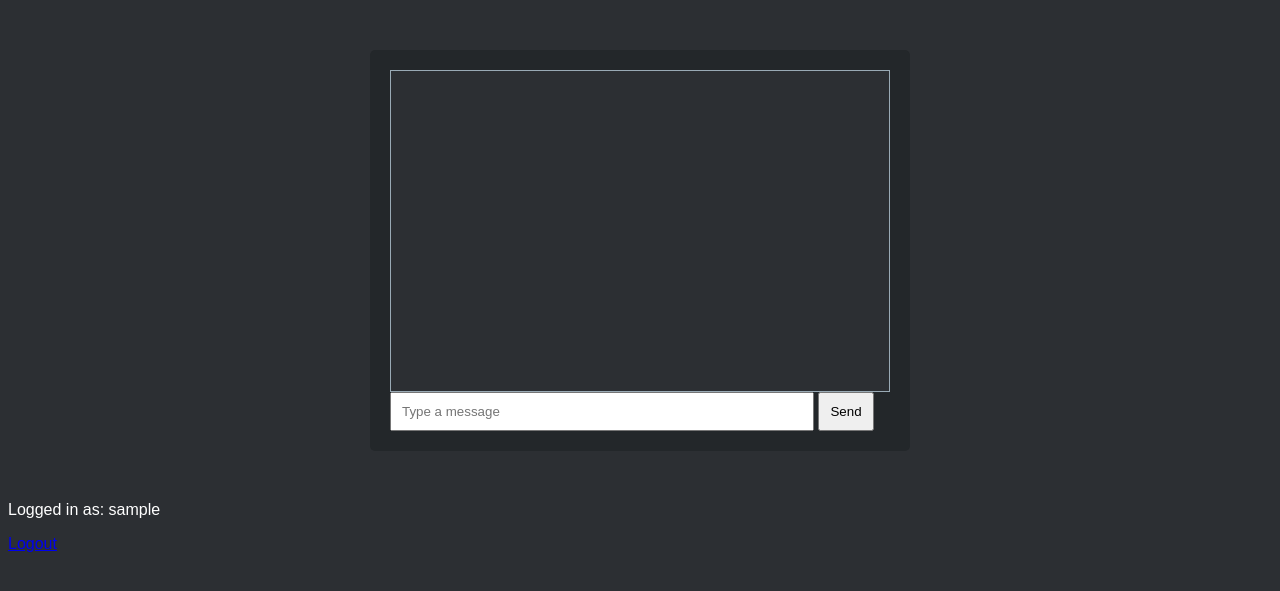
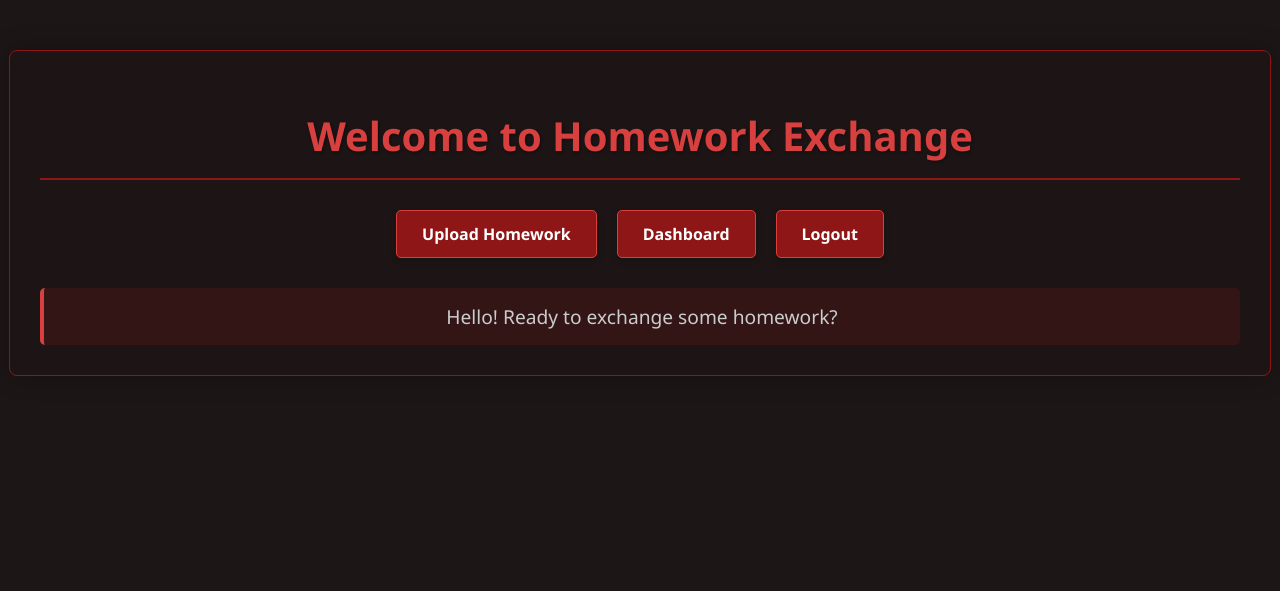
Before and after one commit to erjon0/final-php-, a PHP site: page / in a window 1280 px wide. Shown: the top 591 px of the page. Run offline with PHP 8.4, Linux system fonts and the light colour scheme; the visitor is signed in with stand-in values (Sample User, id 1); data that the repository does not hold is empty.

Commit message:
DASDASAWWAWD

```diff
--- a/db.php
+++ /dev/null
@@ -1,12 +0,0 @@
-<?php
-$host = "localhost";
-$dbname = "discord_clone";
-$user = "root";
-$pass = ""; // your db password
-
-try {
-    $pdo = new PDO("mysql:host=$host;dbname=$dbname", $user, $pass);
-} catch (PDOException $e) {
-    die("DB connection failed: " . $e->getMessage());
-}
-?>
--- a/index.php
+++ b/index.php
@@ -1,80 +1,97 @@
 <?php
 session_start();
-if (!isset($_SESSION['user_id'])) {
-    header("Location: login.php");
-    exit();
-}
+?>
+<!DOCTYPE html>
+<html lang="en">
+<head>
+    <meta charset="UTF-8">
+    <meta name="viewport" content="width=device-width, initial-scale=1.0">
+    <title>Homework Exchange</title>
+    <style>
+        body {
+            font-family: 'Segoe UI', Tahoma, Geneva, Verdana, sans-serif;
+            background-color: #1D1616;
+            margin: 0;
+            padding: 0;
+            color: #f5f5f5;
+        }
 
-include "db.php";
+        .container {
+            max-width: 1200px;
+            margin: 0 auto;
+            background-color: rgba(29, 22, 22, 0.9);
+            padding: 30px;
+            border-radius: 8px;
+            box-shadow: 0 0 25px rgba(0, 0, 0, 0.3);
+            border: 1px solid #8E1616;
+        }
 
-    if (isset($_GET['channel_id'])) {
-        $_SESSION['channel_id'] = $_GET['channel_id'];
-}
+        h1 {
+            color: #D84040;
+            text-align: center;
+            margin-bottom: 30px;
+            font-size: 2.5em;
+            border-bottom: 2px solid #8E1616;
+            padding-bottom: 15px;
+            text-shadow: 1px 1px 3px rgba(0, 0, 0, 0.5);
+        }
 
+        .nav-links {
+            display: flex;
+            justify-content: center;
+            gap: 20px;
+            margin-bottom: 30px;
+            flex-wrap: wrap;
+        }
 
-if (!isset($_SESSION['channel_id'])) {
-        $_SESSION['channel_id'] = 1;
-}
-?>
+        .nav-links a {
+            text-decoration: none;
+            color: white;
+            background-color: #8E1616;
+            padding: 12px 25px;
+            border-radius: 5px;
+            font-weight: bold;
+            transition: all 0.3s ease;
+            box-shadow: 0 3px 6px rgba(0, 0, 0, 0.2);
+            border: 1px solid #D84040;
+        }
 
+        .nav-links a:hover {
+            background-color: #D84040;
+            transform: translateY(-2px);
+            box-shadow: 0 5px 10px rgba(0, 0, 0, 0.3);
+        }
 
-<!DOCTYPE html>
-<html>
-<head>
-    <title>Discord Clone</title>
-    <link rel="stylesheet" href="style.css">
+        .welcome-message {
+            text-align: center;
+            font-size: 1.2em;
+            margin-top: 30px;
+            color: #ccc;
+            padding: 15px;
+            background-color: rgba(142, 22, 22, 0.2);
+            border-radius: 5px;
+            border-left: 4px solid #D84040;
+        }
+    </style>
 </head>
 <body>
-    <div class="chat-box">
-        <div id="messages"></div>
-        <input type="text" id="message" placeholder="Type a message">
-        <button onclick="sendMessage()">Send</button>
+    <div class="container" style="margin-top: 50px;">
+        <h1>Welcome to Homework Exchange</h1>
+
+        <div class="nav-links">
+            <?php if (!isset($_SESSION['user_id'])): ?>
+                <a href='login.php'>Login</a>
+                <a href='register.php'>Register</a>
+            <?php else: ?>
+                <a href='upload.php'>Upload Homework</a>
+                <a href='dashboard.php'>Dashboard</a>
+                <a href='logout.php'>Logout</a>
+            <?php endif; ?>
+        </div>
+
+        <div class="welcome-message">
+            <?php echo isset($_SESSION['user_id']) ? "Hello! Ready to exchange some homework?" : "Please login or register to get started"; ?>
+        </div>
     </div>
-    <div class="user-info">
-        <p>Logged in as: <?php echo htmlspecialchars($_SESSION['username']); ?></p>
-        <a href="logout.php">Logout</a>
-    <script>
-        function fetchMessages() {
-            fetch('fetch_messages.php?channel_id=<?php echo $_SESSION['channel_id']; ?>')
-                .then(res => res.text())
-                .then(data => {
-                    document.getElementById('messages').innerHTML = data;
-                });
-        }
-        <form action="manage_channels.php" method="POST">
-    <input name="new_channel" placeholder="New channel" required>
-    <button>Create</button>
-</form>
-
-<ul>
-<?php
-foreach ($channels as $ch) {
-    $active = ($_SESSION['channel_id'] == $ch['id']) ? "style='font-weight:bold'" : "";
-    echo "<li>
-        <a href='?channel_id={$ch['id']}' $active># {$ch['name']}</a>";
-
-    if ($ch['created_by'] == $_SESSION['user_id']) {
-        echo " <a href='manage_channels.php?delete={$ch['id']}' style='color:red;'>[delete]</a>";
-    }
-
-    echo "</li>";
-}
-?>
-</ul>
-</div>
-    function sendMessage() {
-        const msg = document.getElementById('message').value;
-        fetch('send_message.php', {
-            method: 'POST',
-            headers: { 'Content-Type': 'application/x-www-form-urlencoded' },
-            body: 'message=' + encodeURIComponent(msg) + '&channel_id=<?php echo $_SESSION['channel_id']; ?>'
-        }).then(() => {
-            document.getElementById('message').value = '';
-            fetchMessages();
-        });
-    }
-        setInterval(fetchMessages, 1000); // polling every second
-        fetchMessages();
-    </script>
 </body>
 </html>
--- a/logout.php
+++ b/logout.php
@@ -1,6 +1,8 @@
 <?php
 session_start();
+
 session_destroy();
-header("Location: login.php");
-exit();
+
+header("Location: index.php");
+
 ?>
--- a/style.css
+++ /dev/null
@@ -1,26 +0,0 @@
-body {
-    font-family: Arial;
-    background: #2c2f33;
-    color: white;
-}
-.chat-box {
-    width: 500px;
-    margin: 50px auto;
-    background: #23272a;
-    padding: 20px;
-    border-radius: 5px;
-}
-#messages {
-    height: 300px;
-    overflow-y: scroll;
-    background: #2c2f33;
-    padding: 10px;
-    border: 1px solid #99aab5;
-}
-input[type="text"] {
-    width: 80%;
-    padding: 10px;
-}
-button {
-    padding: 10px;
-}
```
Also changed, not shown: config.php (added, +20 -0 lines), css/style.css (added, +46 -0 lines), dashboard.php (added, +20 -0 lines), download.php (added, +19 -0 lines), fetch_messages.php (deleted, +0 -17 lines), includes/db.php (added, +11 -0 lines), login.php (+14 -16 lines), manage_channels.php (deleted, +0 -30 lines), register.php (+24 -36 lines), schema.sql (deleted, +0 -17 lines), search.php (added, +16 -0 lines), send_message.php (deleted, +0 -14 lines), upload.php (added, +26 -0 lines).
